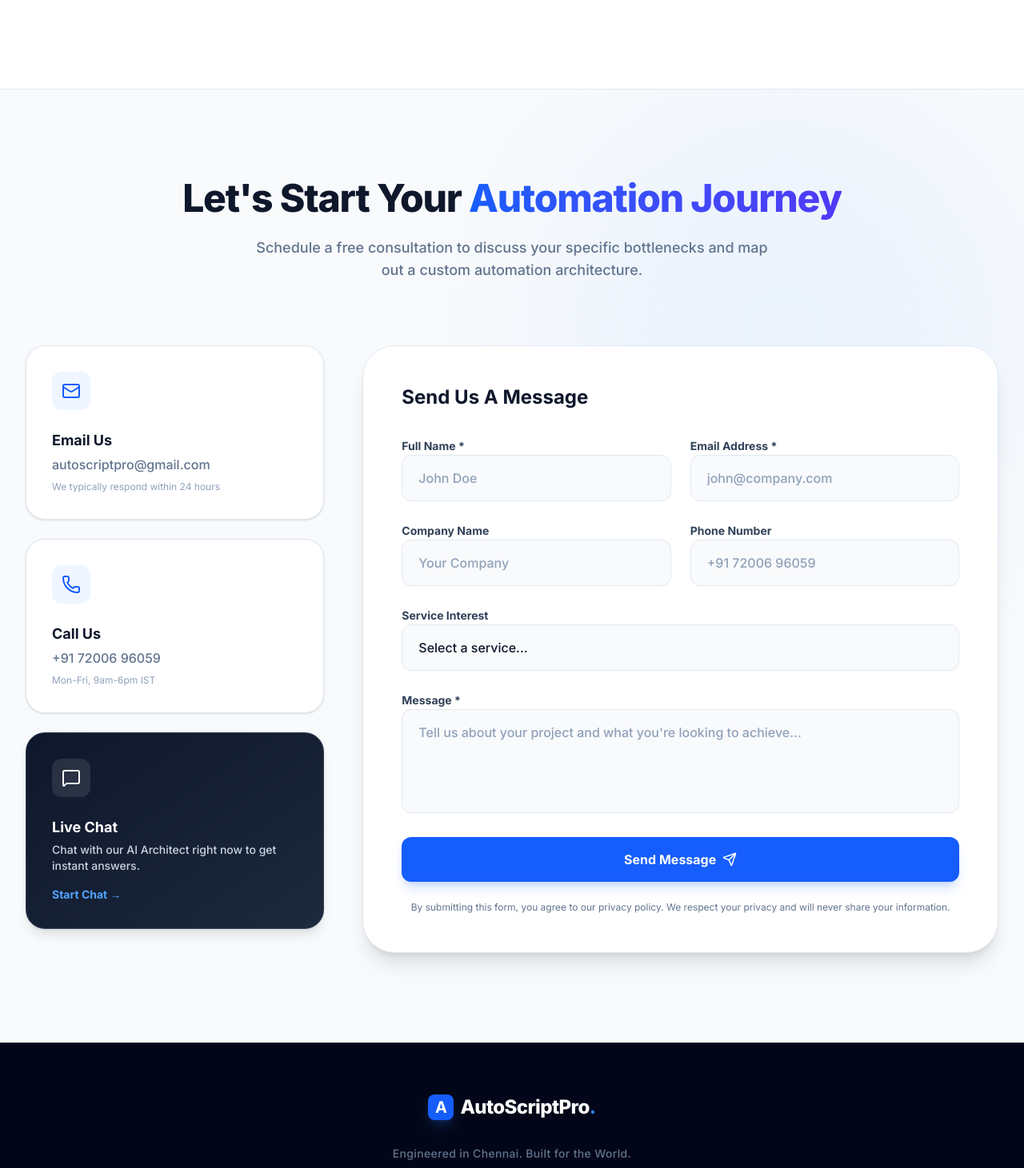
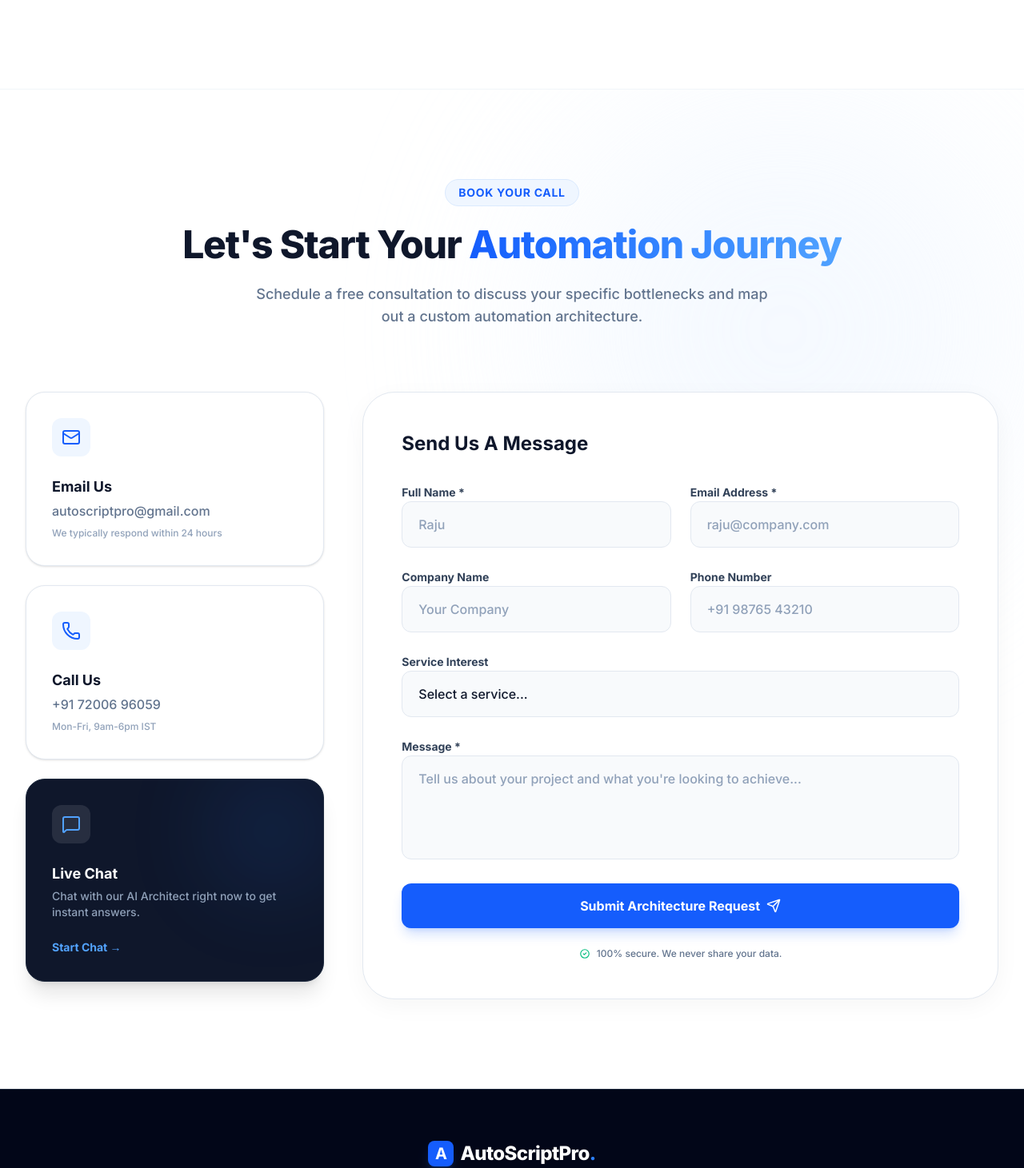
Before and after one commit to kingkannan199-real-world/autoscriptpro, a Next.js app: page / in a window 1280 px wide. Shown: the part 8769-10230 px from the top of the page at 80% size. Built offline with nearby package versions, Linux system fonts and the light colour scheme.

Commit message:
feat: implemented strict regex formatting and length caps for Indian phone numbers

```diff
--- a/src/components/Contact.tsx
+++ b/src/components/Contact.tsx
@@ -2,26 +2,71 @@
 
 import { motion } from "framer-motion";
 import { Mail, Phone, MessageSquare, Send } from "lucide-react";
+import { useState } from "react"; // Added React State
 
 export default function Contact() {
+  // State to hold the dynamically formatted phone number
+  const [phone, setPhone] = useState("");
+
+  // The Formatter Logic
+  const handlePhoneChange = (e: React.ChangeEvent<HTMLInputElement>) => {
+    let val = e.target.value;
+
+    // Isolate the user's raw input by stripping the country code if it's there
+    let rawInput = val;
+    if (rawInput.startsWith("+91 ")) {
+      rawInput = rawInput.substring(4);
+    } else if (rawInput.startsWith("+91")) {
+      rawInput = rawInput.substring(3);
+    }
+
+    // Strip out absolutely everything that isn't a number
+    let digits = rawInput.replace(/\D/g, "");
+
+    // Hard-stop at 10 digits
+    digits = digits.substring(0, 10);
+
+    // Build the formatted string
+    let formatted = "";
+    if (digits.length > 0) {
+      formatted = "+91 ";
+      if (digits.length > 5) {
+        // Add the space after the 5th digit
+        formatted += digits.substring(0, 5) + " " + digits.substring(5);
+      } else {
+        formatted += digits;
+      }
+    }
+
+    setPhone(formatted);
+  };
+
   return (
-    // ---> Added id="contact" right here <---
-    <section id="contact" className="w-full py-28 bg-slate-50 relative z-10 border-t border-slate-200 overflow-hidden cursor-none">
+    <section id="contact" className="w-full py-28 bg-white relative z-10 border-t border-slate-100 overflow-hidden cursor-none">
 
-      {/* Background Glow */}
-      <div className="absolute top-0 right-0 w-[600px] h-[600px] bg-blue-100 rounded-full blur-[100px] opacity-40 pointer-events-none" />
+      {/* Subtle, Monolithic Brand Glow */}
+      <div className="absolute top-0 right-0 w-[600px] h-[600px] bg-blue-50 rounded-full blur-[120px] opacity-60 pointer-events-none" />
 
       <div className="max-w-7xl mx-auto px-6 lg:px-8 relative z-10">
 
         {/* Header */}
         <div className="text-center mb-20">
+          <motion.div
+            initial={{ opacity: 0, scale: 0.9 }}
+            whileInView={{ opacity: 1, scale: 1 }}
+            viewport={{ once: true }}
+            className="inline-flex items-center justify-center px-4 py-1.5 mb-6 rounded-full bg-blue-50 border border-blue-100 cursor-none"
+          >
+            <span className="text-sm font-bold text-blue-600 tracking-wider uppercase">Book Your Call</span>
+          </motion.div>
+
           <motion.h2
             initial={{ opacity: 0, y: 20 }}
             whileInView={{ opacity: 1, y: 0 }}
             viewport={{ once: true }}
             className="text-4xl md:text-5xl font-extrabold text-slate-900 mb-6 tracking-tight"
           >
-            Let's Start Your <span className="text-transparent bg-clip-text bg-gradient-to-r from-blue-600 to-indigo-600">Automation Journey</span>
+            Let's Start Your <span className="text-transparent bg-clip-text bg-gradient-to-r from-blue-600 to-blue-400">Automation Journey</span>
           </motion.h2>
           <motion.p
             initial={{ opacity: 0, y: 20 }}
@@ -43,33 +88,37 @@ export default function Contact() {
             transition={{ duration: 0.6 }}
             className="lg:col-span-4 flex flex-col gap-6"
           >
-            <div className="bg-white p-8 rounded-3xl border border-slate-200 shadow-sm hover:shadow-md transition-shadow group">
+            <div className="bg-white p-8 rounded-3xl border border-slate-200 shadow-sm hover:shadow-lg hover:border-blue-200 transition-all duration-300 group cursor-none">
               <div className="w-12 h-12 bg-blue-50 rounded-xl flex items-center justify-center mb-6 group-hover:bg-blue-600 group-hover:text-white transition-colors duration-300 text-blue-600">
                 <Mail size={24} />
               </div>
               <h3 className="text-lg font-bold text-slate-900 mb-1">Email Us</h3>
               <p className="text-slate-500 font-medium mb-2">autoscriptpro@gmail.com</p>
-              <p className="text-xs text-slate-400">We typically respond within 24 hours</p>
+              <p className="text-xs text-slate-400 font-medium">We typically respond within 24 hours</p>
             </div>
 
-            <div className="bg-white p-8 rounded-3xl border border-slate-200 shadow-sm hover:shadow-md transition-shadow group">
+            <div className="bg-white p-8 rounded-3xl border border-slate-200 shadow-sm hover:shadow-lg hover:border-blue-200 transition-all duration-300 group cursor-none">
               <div className="w-12 h-12 bg-blue-50 rounded-xl flex items-center justify-center mb-6 group-hover:bg-blue-600 group-hover:text-white transition-colors duration-300 text-blue-600">
                 <Phone size={24} />
               </div>
               <h3 className="text-lg font-bold text-slate-900 mb-1">Call Us</h3>
               <p className="text-slate-500 font-medium mb-2">+91 72006 96059</p>
-              <p className="text-xs text-slate-400">Mon-Fri, 9am-6pm IST</p>
+              <p className="text-xs text-slate-400 font-medium">Mon-Fri, 9am-6pm IST</p>
             </div>
 
-            <div className="bg-gradient-to-br from-slate-900 to-slate-800 p-8 rounded-3xl border border-slate-700 shadow-lg text-white group">
-              <div className="w-12 h-12 bg-white/10 rounded-xl flex items-center justify-center mb-6 text-white group-hover:scale-110 transition-transform duration-300">
-                <MessageSquare size={24} />
+            {/* Solid Slate-900 Card to match primary CTA buttons */}
+            <div className="bg-slate-900 p-8 rounded-3xl border border-slate-800 shadow-xl text-white group cursor-none relative overflow-hidden">
+              <div className="absolute top-0 right-0 w-32 h-32 bg-blue-500 rounded-full blur-3xl opacity-20 pointer-events-none group-hover:opacity-40 transition-opacity duration-500" />
+              <div className="relative z-10">
+                <div className="w-12 h-12 bg-white/10 rounded-xl flex items-center justify-center mb-6 text-blue-400 group-hover:scale-110 transition-transform duration-300">
+                  <MessageSquare size={24} />
+                </div>
+                <h3 className="text-lg font-bold mb-1">Live Chat</h3>
+                <p className="text-slate-400 font-medium text-sm mb-6">Chat with our AI Architect right now to get instant answers.</p>
+                <button className="text-sm font-bold text-blue-400 hover:text-white transition-colors flex items-center gap-2 cursor-none">
+                  Start Chat →
+                </button>
               </div>
-              <h3 className="text-lg font-bold mb-1">Live Chat</h3>
-              <p className="text-slate-300 font-medium text-sm mb-4">Chat with our AI Architect right now to get instant answers.</p>
-              <button className="text-sm font-bold text-blue-400 hover:text-white transition-colors flex items-center gap-2 cursor-none">
-                Start Chat →
-              </button>
             </div>
           </motion.div>
 
@@ -79,7 +128,7 @@ export default function Contact() {
             whileInView={{ opacity: 1, x: 0 }}
             viewport={{ once: true }}
             transition={{ duration: 0.6, delay: 0.2 }}
-            className="lg:col-span-8 bg-white p-10 md:p-12 rounded-[2.5rem] border border-slate-200 shadow-xl relative overflow-hidden"
+            className="lg:col-span-8 bg-white p-8 md:p-12 rounded-[2.5rem] border border-slate-200 shadow-[0_8px_30px_rgb(0,0,0,0.04)] relative overflow-hidden"
           >
             <h3 className="text-2xl font-bold text-slate-900 mb-8">Send Us A Message</h3>
 
@@ -87,29 +136,35 @@ export default function Contact() {
               <div className="grid grid-cols-1 md:grid-cols-2 gap-6">
                 <div className="space-y-2">
                   <label className="text-sm font-bold text-slate-700">Full Name *</label>
-                  <input type="text" placeholder="John Doe" className="w-full px-5 py-4 bg-slate-50 border border-slate-200 rounded-xl focus:outline-none focus:ring-2 focus:ring-blue-500/50 focus:border-blue-500 transition-all font-medium text-slate-900 placeholder:text-slate-400" />
+                  <input type="text" placeholder="Raju" className="w-full px-5 py-4 bg-slate-50 hover:bg-slate-100 border border-slate-200 rounded-xl focus:outline-none focus:ring-2 focus:ring-blue-500/50 focus:border-blue-500 transition-all font-medium text-slate-900 placeholder:text-slate-400 cursor-none" />
                 </div>
                 <div className="space-y-2">
                   <label className="text-sm font-bold text-slate-700">Email Address *</label>
-                  <input type="email" placeholder="john@company.com" className="w-full px-5 py-4 bg-slate-50 border border-slate-200 rounded-xl focus:outline-none focus:ring-2 focus:ring-blue-500/50 focus:border-blue-500 transition-all font-medium text-slate-900 placeholder:text-slate-400" />
+                  <input type="email" placeholder="raju@company.com" className="w-full px-5 py-4 bg-slate-50 hover:bg-slate-100 border border-slate-200 rounded-xl focus:outline-none focus:ring-2 focus:ring-blue-500/50 focus:border-blue-500 transition-all font-medium text-slate-900 placeholder:text-slate-400 cursor-none" />
                 </div>
               </div>
 
               <div className="grid grid-cols-1 md:grid-cols-2 gap-6">
                 <div className="space-y-2">
                   <label className="text-sm font-bold text-slate-700">Company Name</label>
-                  <input type="text" placeholder="Your Company" className="w-full px-5 py-4 bg-slate-50 border border-slate-200 rounded-xl focus:outline-none focus:ring-2 focus:ring-blue-500/50 focus:border-blue-500 transition-all font-medium text-slate-900 placeholder:text-slate-400" />
+                  <input type="text" placeholder="Your Company" className="w-full px-5 py-4 bg-slate-50 hover:bg-slate-100 border border-slate-200 rounded-xl focus:outline-none focus:ring-2 focus:ring-blue-500/50 focus:border-blue-500 transition-all font-medium text-slate-900 placeholder:text-slate-400 cursor-none" />
                 </div>
                 <div className="space-y-2">
                   <label className="text-sm font-bold text-slate-700">Phone Number</label>
-                  <input type="tel" placeholder="+91 72006 96059" className="w-full px-5 py-4 bg-slate-50 border border-slate-200 rounded-xl focus:outline-none focus:ring-2 focus:ring-blue-500/50 focus:border-blue-500 transition-all font-medium text-slate-900 placeholder:text-slate-400" />
+                  {/* Controlled input wired up to the custom handler */}
+                  <input
+                    type="tel"
+                    value={phone}
+                    onChange={handlePhoneChange}
+                    placeholder="+91 98765 43210"
+                    className="w-full px-5 py-4 bg-slate-50 hover:bg-slate-100 border border-slate-200 rounded-xl focus:outline-none focus:ring-2 focus:ring-blue-500/50 focus:border-blue-500 transition-all font-medium text-slate-900 placeholder:text-slate-400 cursor-none"
+                  />
                 </div>
               </div>
 
               <div className="space-y-2">
                 <label className="text-sm font-bold text-slate-700">Service Interest</label>
-                {/* Changed to defaultValue="" to fix React warnings */}
-                <select defaultValue="" className="w-full px-5 py-4 bg-slate-50 border border-slate-200 rounded-xl focus:outline-none focus:ring-2 focus:ring-blue-500/50 focus:border-blue-500 transition-all font-medium text-slate-900 appearance-none">
+                <select defaultValue="" className="w-full px-5 py-4 bg-slate-50 hover:bg-slate-100 border border-slate-200 rounded-xl focus:outline-none focus:ring-2 focus:ring-blue-500/50 focus:border-blue-500 transition-all font-medium text-slate-900 appearance-none cursor-none">
                   <option value="" disabled>Select a service...</option>
                   <option value="ai-agents">Automation & AI Agents</option>
                   <option value="web-dev">Web & Custom Development</option>
@@ -120,17 +175,20 @@ export default function Contact() {
 
               <div className="space-y-2">
                 <label className="text-sm font-bold text-slate-700">Message *</label>
-                <textarea rows={4} placeholder="Tell us about your project and what you're looking to achieve..." className="w-full px-5 py-4 bg-slate-50 border border-slate-200 rounded-xl focus:outline-none focus:ring-2 focus:ring-blue-500/50 focus:border-blue-500 transition-all font-medium text-slate-900 placeholder:text-slate-400 resize-none"></textarea>
+                <textarea rows={4} placeholder="Tell us about your project and what you're looking to achieve..." className="w-full px-5 py-4 bg-slate-50 hover:bg-slate-100 border border-slate-200 rounded-xl focus:outline-none focus:ring-2 focus:ring-blue-500/50 focus:border-blue-500 transition-all font-medium text-slate-900 placeholder:text-slate-400 resize-none cursor-none"></textarea>
               </div>
 
               <button className="w-full py-4 bg-blue-600 text-white font-bold rounded-xl hover:bg-slate-900 transition-colors shadow-lg shadow-blue-600/20 hover:shadow-xl hover:-translate-y-0.5 duration-300 flex items-center justify-center gap-2 cursor-none">
-                Send Message
+                Submit Architecture Request
                 <Send size={18} />
               </button>
 
-              <p className="text-xs text-center text-slate-500 mt-4">
-                By submitting this form, you agree to our privacy policy. We respect your privacy and will never share your information.
-              </p>
+              <div className="flex items-center justify-center gap-2 mt-4 text-xs font-medium text-slate-500">
+                <svg className="w-3.5 h-3.5 text-emerald-500" fill="none" viewBox="0 0 24 24" stroke="currentColor" strokeWidth="2">
+                  <path strokeLinecap="round" strokeLinejoin="round" d="M9 12l2 2 4-4m6 2a9 9 0 11-18 0 9 9 0 0118 0z" />
+                </svg>
+                100% secure. We never share your data.
+              </div>
             </form>
           </motion.div>
         </div>
```
